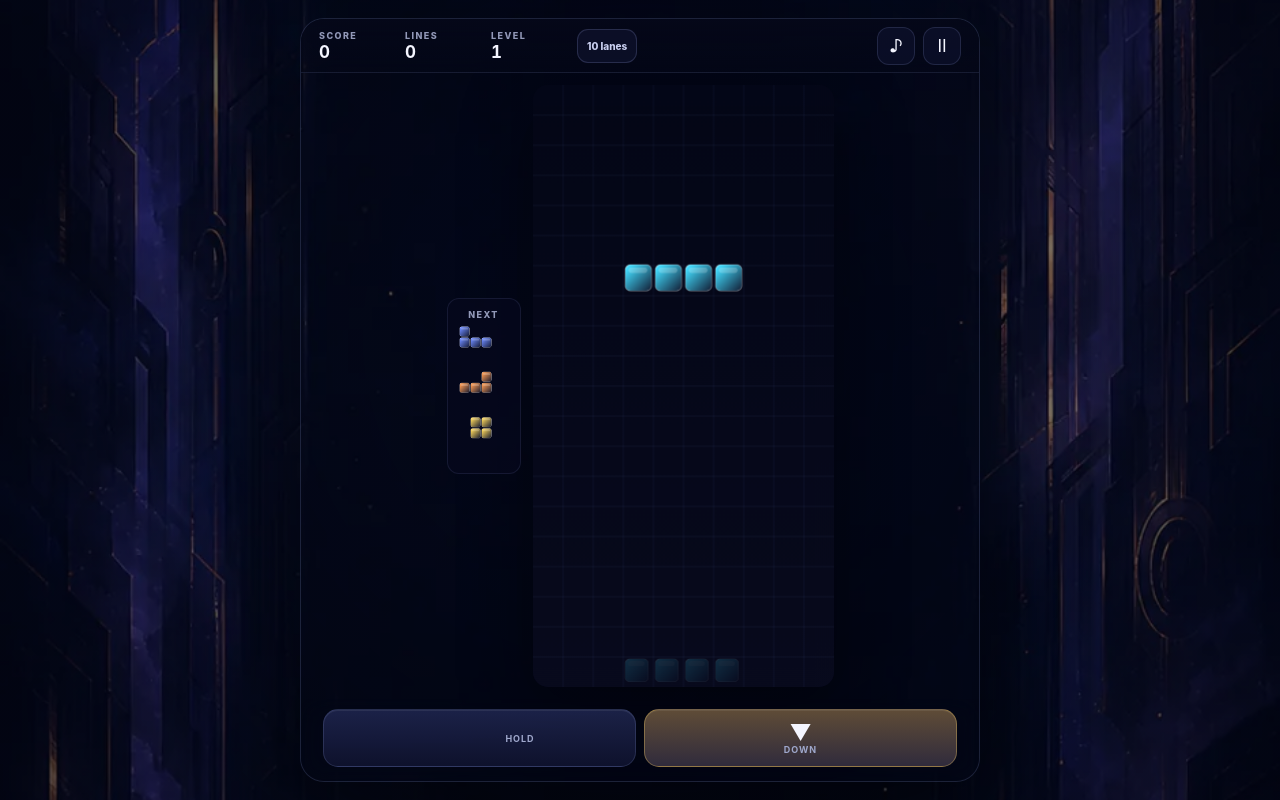
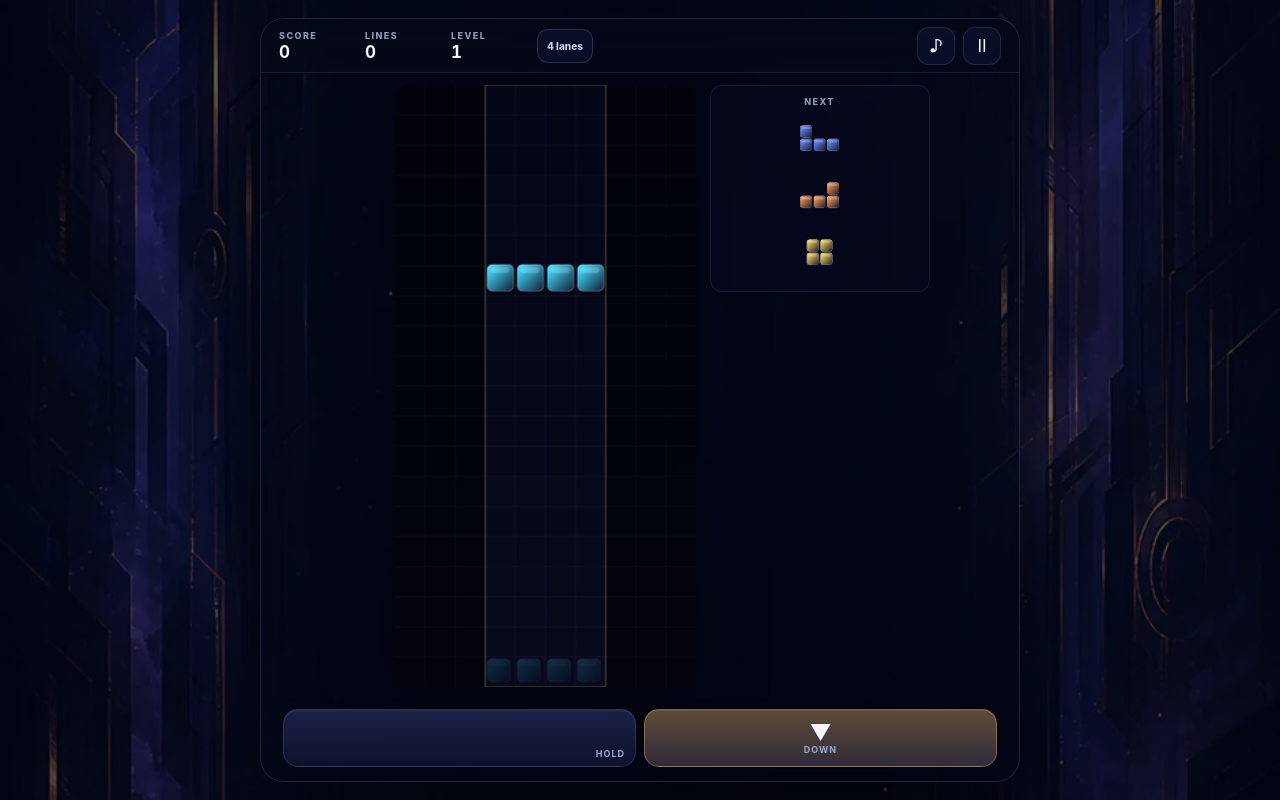
Before and after one commit to ugshanyu/blockfall-arena, a website built with Vite: page index.html in a window 1280 px wide. Built offline with nearby package versions, Linux system fonts and the light colour scheme.

Commit message:
Default to four lanes and add side rail

```diff
--- a/index.html
+++ b/index.html
@@ -19,19 +19,13 @@
           <div class="stat"><span data-i18n="score">Score</span><strong id="score">0</strong></div>
           <div class="stat"><span data-i18n="lines">Lines</span><strong id="lines">0</strong></div>
           <div class="stat"><span data-i18n="level">Level</span><strong id="level">1</strong></div>
-          <button id="solo-lanes" class="lane-pill" type="button" aria-label="Switch board width">10 lanes</button>
+          <button id="solo-lanes" class="lane-pill" type="button" aria-label="Switch board width">4 lanes</button>
           <div id="arena-status" class="arena-status is-hidden"><i></i><span>Arena · 1/8</span></div>
           <button id="sound" class="icon-button" type="button" aria-label="Mute sound">♪</button>
           <button id="pause" class="icon-button" type="button" aria-label="Pause">Ⅱ</button>
         </div>
 
-        <aside id="opponents" class="opponents is-hidden" aria-label="Other players"></aside>
-
         <div class="play-zone">
-          <aside class="piece-rail" aria-label="Next pieces">
-            <section><span data-i18n="next">Next</span><canvas id="next-canvas" width="96" height="216"></canvas></section>
-          </aside>
-
           <div id="board-wrap" class="board-wrap">
             <canvas id="game-canvas" width="300" height="600" tabindex="0" aria-label="Falling-block game board"></canvas>
             <div id="callout" class="callout" aria-live="polite"></div>
@@ -43,8 +37,8 @@
                 <strong data-i18n="waiting">Waiting for a rival…</strong>
                 <span id="waiting-count">1/8 players ready</span>
                 <div class="lane-choice" aria-label="Board width">
-                  <button id="arena-10" class="active" type="button">10 lanes</button>
-                  <button id="arena-4" type="button">4 lanes</button>
+                  <button id="arena-4" class="active" type="button">4 lanes</button>
+                  <button id="arena-10" type="button">10 lanes</button>
                 </div>
                 <button id="arena-play" class="arena-play" type="button" data-i18n="playArena">Play</button>
               </div>
@@ -68,6 +62,13 @@
               </div>
             </div>
           </div>
+
+          <div class="side-rail">
+            <aside class="piece-rail" aria-label="Next pieces">
+              <section><span data-i18n="next">Next</span><canvas id="next-canvas" width="96" height="216"></canvas></section>
+            </aside>
+            <aside id="opponents" class="opponents is-hidden" aria-label="Other players"></aside>
+          </div>
         </div>
 
         <div class="touch-controls" aria-label="Touch controls">
--- a/src/arena-session.ts
+++ b/src/arena-session.ts
@@ -6,7 +6,7 @@ import type { Command, GameEvent, GameSnapshot, LaneCount, NetworkSnapshot } fro
 import { t } from "./i18n";
 import type { ArenaWireCheckpoint, ArenaWireEffect, ArenaWireGarbage, ArenaWireInput, ArenaWireState, RealtimeMessage, UsionBridge } from "./usion";
 export class ArenaSession {
-  readonly local = new BlockEngine();
+  readonly local = new BlockEngine(Date.now(), 4);
   readonly players = new Map<string, PlayerInfo>();
   private remote = new Map<string, NetworkSnapshot>();
   private present = new Set<string>();
--- a/src/renderer.ts
+++ b/src/renderer.ts
@@ -6,6 +6,23 @@ const WIDTH = 300;
 const HEIGHT = 600;
 const CELL = WIDTH / BOARD_WIDTH;
 const COLORS = ["", "#42ddff", "#ffd95d", "#c98cff", "#55e6a5", "#ff647c", "#6f8cff", "#ff9d54", "#737b96"];
+const PREVIEW_TILE = 17;
+
+export function previewPlacement(piece: PieceType, width: number, slotHeight: number): { x: number; y: number } {
+  const shape = cells(piece, 0);
+  const xs = shape.map(([x]) => x);
+  const ys = shape.map(([, y]) => y);
+  const minX = Math.min(...xs);
+  const maxX = Math.max(...xs);
+  const minY = Math.min(...ys);
+  const maxY = Math.max(...ys);
+  const pieceWidth = (maxX - minX + 1) * PREVIEW_TILE;
+  const pieceHeight = (maxY - minY + 1) * PREVIEW_TILE;
+  return {
+    x: (width - pieceWidth) / 2 - minX * PREVIEW_TILE,
+    y: (slotHeight - pieceHeight) / 2 - minY * PREVIEW_TILE
+  };
+}
 
 function context2d(canvas: HTMLCanvasElement): CanvasRenderingContext2D {
   const context = canvas.getContext("2d");
@@ -76,8 +93,8 @@ export class GameRenderer {
       ctx.fillRect(0, 0, WIDTH, HEIGHT);
     }
     ctx.restore();
-    this.drawPreview(this.holdCanvas, snapshot.hold ? [snapshot.hold] : []);
-    this.drawPreview(this.nextCanvas, snapshot.next.slice(0, 3));
+    this.drawPreview(this.holdCanvas, snapshot.hold ? [snapshot.hold] : [], 1);
+    this.drawPreview(this.nextCanvas, snapshot.next.slice(0, 3), 3);
   }
 
   private resize(): void {
@@ -244,11 +261,21 @@ export class GameRenderer {
     return tile;
   }
 
-  private drawPreview(canvas: HTMLCanvasElement, pieces: PieceType[]): void {
+  private drawPreview(canvas: HTMLCanvasElement, pieces: PieceType[], slots: number): void {
     const ctx = context2d(canvas);
     ctx.clearRect(0, 0, canvas.width, canvas.height);
+    const slotHeight = canvas.height / slots;
     pieces.forEach((piece, index) => {
-      for (const [x, y] of cells(piece, 0)) ctx.drawImage(this.tile(PIECE_ID[piece]), 10 + x * 17, 5 + index * 70 + y * 17, 16, 16);
+      const position = previewPlacement(piece, canvas.width, slotHeight);
+      for (const [x, y] of cells(piece, 0)) {
+        ctx.drawImage(
+          this.tile(PIECE_ID[piece]),
+          position.x + x * PREVIEW_TILE,
+          index * slotHeight + position.y + y * PREVIEW_TILE,
+          PREVIEW_TILE - 1,
+          PREVIEW_TILE - 1
+        );
+      }
     });
   }
 
--- a/src/responsive.css
+++ b/src/responsive.css
@@ -1,10 +1,10 @@
 @media (min-width: 760px) {
   .app-shell { display: grid; place-items: center; padding: 18px; }
   .game-layout {
-    width: min(900px, 100%);
+    width: min(760px, 100%);
     height: min(820px, 100%);
-    grid-template-areas: "hud hud" "opponents play" "opponents controls";
-    grid-template-columns: 224px minmax(420px, 1fr);
+    grid-template-areas: "hud" "play" "controls";
+    grid-template-columns: minmax(0, 1fr);
     grid-template-rows: auto minmax(0, 1fr) auto;
     overflow: hidden;
     border: 1px solid rgba(162, 177, 244, .16);
@@ -12,21 +12,22 @@
     background: rgba(4, 6, 19, .38);
     box-shadow: 0 35px 100px rgba(0, 0, 0, .48);
   }
-  .game-layout:has(.opponents.is-hidden) {
-    width: min(680px, 100%);
-    grid-template-areas: "hud" "play" "controls";
-    grid-template-columns: minmax(0, 1fr);
-  }
   .hud { padding-inline: 18px; }
   .stat { min-width: 78px; }
-  .play-zone { align-items: center; padding: 12px 22px; gap: 12px; }
+  .play-zone {
+    grid-template-columns: minmax(300px, 345px) minmax(150px, 220px);
+    align-items: stretch;
+    padding: 12px 22px;
+    gap: 14px;
+  }
   .board-wrap { height: min(100%, 690px); }
-  .piece-rail { position: static; width: 74px; flex: 0 0 74px; gap: 12px; pointer-events: auto; }
-  .piece-rail canvas { width: 62px; }
+  .side-rail { gap: 10px; }
+  .piece-rail { pointer-events: auto; }
+  .piece-rail canvas { width: 76px; }
   .piece-rail section { padding: 10px 4px; }
-  .opponents { align-content: start; display: grid; grid-template-columns: 1fr 1fr; overflow-y: auto; padding: 12px; border-right: 1px solid rgba(144, 158, 222, .12); }
-  .opponent-card { width: 100%; height: 148px; display: grid; justify-items: center; align-content: center; text-align: center; }
-  .opponent-card canvas { width: 54px; height: 108px; }
+  .opponents { align-content: start; display: grid; grid-template-columns: 1fr 1fr; overflow-y: auto; }
+  .opponent-card { width: 100%; min-height: 138px; }
+  .opponent-card canvas { width: 50px; height: 100px; }
   .opponent-card div { width: 100%; }
   .touch-controls { padding: 10px 22px 14px; background: transparent; border-top: 0; }
   .touch-controls button { min-height: 58px; }
--- a/src/styles.css
+++ b/src/styles.css
@@ -28,7 +28,7 @@ body::before {
 
 .is-hidden { display: none !important; }
 .app-shell { position: relative; height: 100dvh; min-height: 440px; padding: env(safe-area-inset-top) env(safe-area-inset-right) env(safe-area-inset-bottom) env(safe-area-inset-left); }
-.game-layout { width: 100%; height: 100%; margin: auto; display: grid; grid-template-areas: "hud" "opponents" "play" "controls"; grid-template-rows: auto auto minmax(0, 1fr) auto; }
+.game-layout { width: 100%; height: 100%; margin: auto; display: grid; grid-template-areas: "hud" "play" "controls"; grid-template-rows: auto minmax(0, 1fr) auto; }
 
 .hud {
   grid-area: hud;
@@ -58,16 +58,29 @@ body::before {
 .lane-choice button.active { border-color: #ffe07a; background: rgba(244,191,76,.16); color: #ffe9a6; }
 .lane-choice button:disabled { opacity: .55; }
 
-.play-zone { position: relative; grid-area: play; min-height: 0; display: flex; justify-content: center; align-items: center; padding: 4px 0; }
-.piece-rail { position: absolute; z-index: 3; top: 10px; right: 7px; width: 48px; display: flex; flex-direction: column; gap: 8px; pointer-events: none; }
+.play-zone {
+  position: relative;
+  grid-area: play;
+  min-height: 0;
+  display: grid;
+  grid-template-columns: minmax(0, 1fr) clamp(64px, 20vw, 84px);
+  justify-content: center;
+  align-items: stretch;
+  gap: 7px;
+  padding: 5px 7px;
+}
+.side-rail { min-width: 0; min-height: 0; display: flex; flex-direction: column; gap: 7px; overflow: hidden; }
+.piece-rail { z-index: 3; width: 100%; flex: 0 0 auto; pointer-events: none; }
 .piece-rail section { display: grid; place-items: center; gap: 3px; padding: 7px 2px; border: 1px solid rgba(143, 158, 222, .12); border-radius: 12px; background: rgba(7, 10, 31, .58); }
-.piece-rail canvas { display: block; width: 44px; height: auto; }
+.piece-rail canvas { display: block; width: min(100%, 66px); height: auto; }
 
 .board-wrap {
   position: relative;
   height: min(100%, 200vw);
   max-width: 100%;
   width: auto;
+  justify-self: end;
+  align-self: center;
   aspect-ratio: 1 / 2;
   overflow: hidden;
   border: 0;
@@ -122,14 +135,15 @@ body::before {
 .touch-controls .drop { border-color: rgba(245, 205, 101, .34); background: linear-gradient(180deg, #5f4c37, #302b3c); }
 .touch-controls span { font-size: 22px; line-height: 1; }
 .touch-controls b { color: #9fa8cc; font-size: 9px; letter-spacing: .11em; text-transform: uppercase; }
-.touch-controls .hold-control { grid-template-columns: 76px auto; align-content: center; justify-content: center; column-gap: 5px; }
+.touch-controls .hold-control { position: relative; display: grid; place-items: center; overflow: hidden; }
 .hold-control canvas { width: 76px; height: 54px; }
+.hold-control b { position: absolute; right: 10px; bottom: 7px; }
 
-.opponents { grid-area: opponents; display: flex; gap: 6px; overflow-x: auto; padding: 5px 8px 1px; scrollbar-width: none; }
+.opponents { min-height: 0; display: flex; flex: 1 1 auto; flex-direction: column; gap: 6px; overflow-y: auto; padding: 0; scrollbar-width: none; }
 .opponents::-webkit-scrollbar { display: none; }
-.opponent-card { flex: 0 0 86px; height: 60px; display: flex; align-items: center; gap: 5px; padding: 4px; overflow: hidden; border: 1px solid rgba(143, 158, 222, .13); border-radius: 10px; background: rgba(7, 10, 29, .72); transition: opacity .2s; }
-.opponent-card canvas { width: 25px; height: 50px; border-radius: 3px; }
-.opponent-card div { min-width: 0; display: grid; gap: 3px; }
+.opponent-card { flex: 0 0 auto; min-height: 96px; display: grid; justify-items: center; align-content: center; gap: 3px; padding: 5px 3px; overflow: hidden; border: 1px solid rgba(143, 158, 222, .13); border-radius: 10px; background: rgba(7, 10, 29, .72); text-align: center; transition: opacity .2s; }
+.opponent-card canvas { width: 34px; height: 68px; border-radius: 3px; }
+.opponent-card div { width: 100%; min-width: 0; display: grid; gap: 2px; }
 .opponent-card b { overflow: hidden; color: #dce0f5; font-size: 9px; text-overflow: ellipsis; white-space: nowrap; }
 .opponent-card span { color: #efce73; font-size: 9px; font-variant-numeric: tabular-nums; }
 .opponent-card.is-ready { border-color: rgba(105, 232, 168, .3); }
```
Also changed, not shown: src/arena-session.test.ts (+10 -0 lines), src/renderer.test.ts (added, +9 -0 lines).
